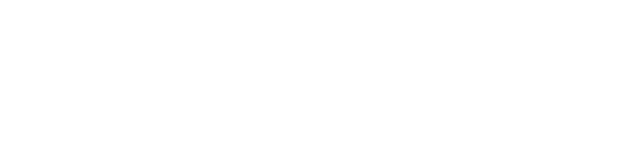
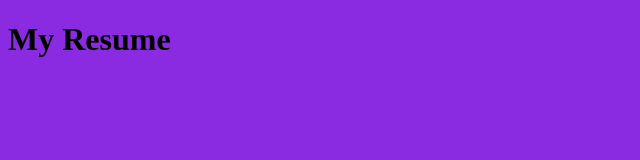
Before and after one commit to HannaKisialiova/rsschool-cv, a plain HTML site: page index.html in a window 1280 px wide. Shown: the whole page, without its empty margins (0-640 px from the left). Drawn offline with Linux system fonts and the light colour scheme.

Commit message:
feat: update html file

```diff
--- a/index.html
+++ b/index.html
@@ -5,11 +5,12 @@
    <meta charset="UTF-8">
    <meta http-equiv="X-UA-Compatible" content="IE=edge">
    <meta name="viewport" content="width=device-width, initial-scale=1.0">
+   <link rel="stylesheet" href="style.css">
    <title>My Resume</title>
 </head>
 
 <body>
-
+   <h1>My Resume</h1>
 </body>
 
 </html>
```
